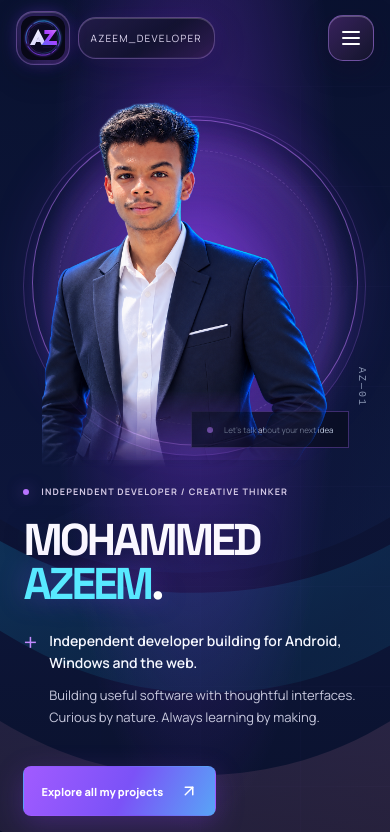
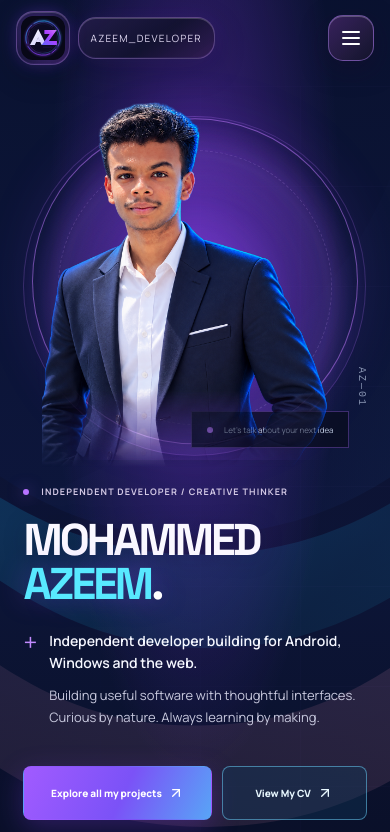
Before and after one commit to Mhd-Azeem/AZ-portfolio, a React (Vite) app: page / in a window 390 px wide. Shown: the top 832 px of the page. Built offline with nearby package versions, Linux system fonts and the light colour scheme.

Commit message:
Keep Explore Projects and View My CV side by side on mobile

```diff
--- a/src/style.css
+++ b/src/style.css
@@ -1466,3 +1466,11 @@ body{overflow-x:clip}
 .hero .actions .hero-connect-button:hover{background:rgba(24,90,138,.55);border-color:#7bdaff}
 .hero .actions .hero-connect-button:focus-visible{outline:3px solid #8beaff;outline-offset:4px}
 @media(max-width:520px){.hero .actions .hero-connect-button{width:100%;min-height:50px}}
+
+/* Keep the two hero CTAs on one row on phone screens. */
+@media(max-width:700px){
+  .hero .actions{display:grid;grid-template-columns:minmax(0,1.3fr) minmax(0,1fr);gap:10px;align-items:stretch;width:100%}
+  .hero .actions>a.button{width:100%;min-width:0;min-height:54px;padding:12px 10px;font-size:clamp(10px,2.5vw,13px);line-height:1.25;gap:6px;text-align:center;white-space:normal}
+  .hero .actions>a.button svg{width:16px;height:16px;flex-shrink:0}
+  .hero .actions .hero-connect-button{width:100%;min-width:0;white-space:normal}
+}
```
